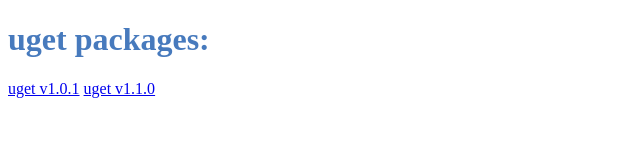
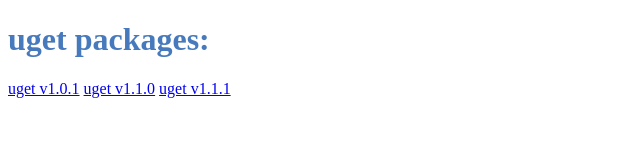
Before and after one commit to SergeyMC9730/PyT-UnstableRepo, a plain HTML site: page software/uget/index.html in a window 1280 px wide. Shown: the full height of the page, 0-640 px from the left. Drawn offline with Linux system fonts and the light colour scheme.

Commit message:
update uget

```diff
--- a/software/uget/index.html
+++ b/software/uget/index.html
@@ -14,6 +14,7 @@
     <h1>uget packages:</h1>
     <a href="uget.1.0.1.pkg.tar.gz">uget v1.0.1</a>
     <a href="uget.1.1.0.pkg.tar.gz">uget v1.1.0</a>
+    <a href="uget.1.1.1.pkg.tar.gz">uget v1.1.1</a>
 </body>
 
 </html>
```
Also changed, not shown: 1 other file.
